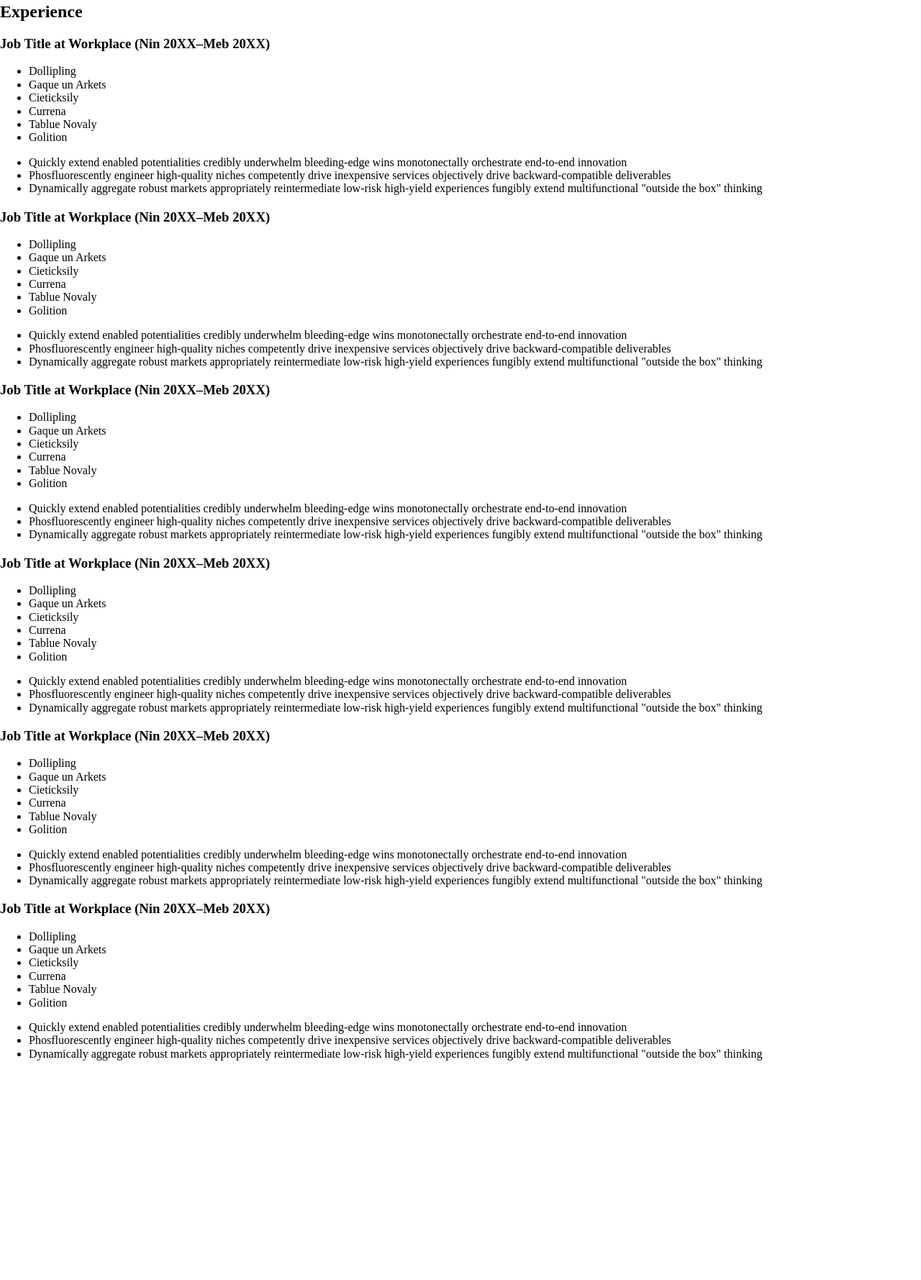
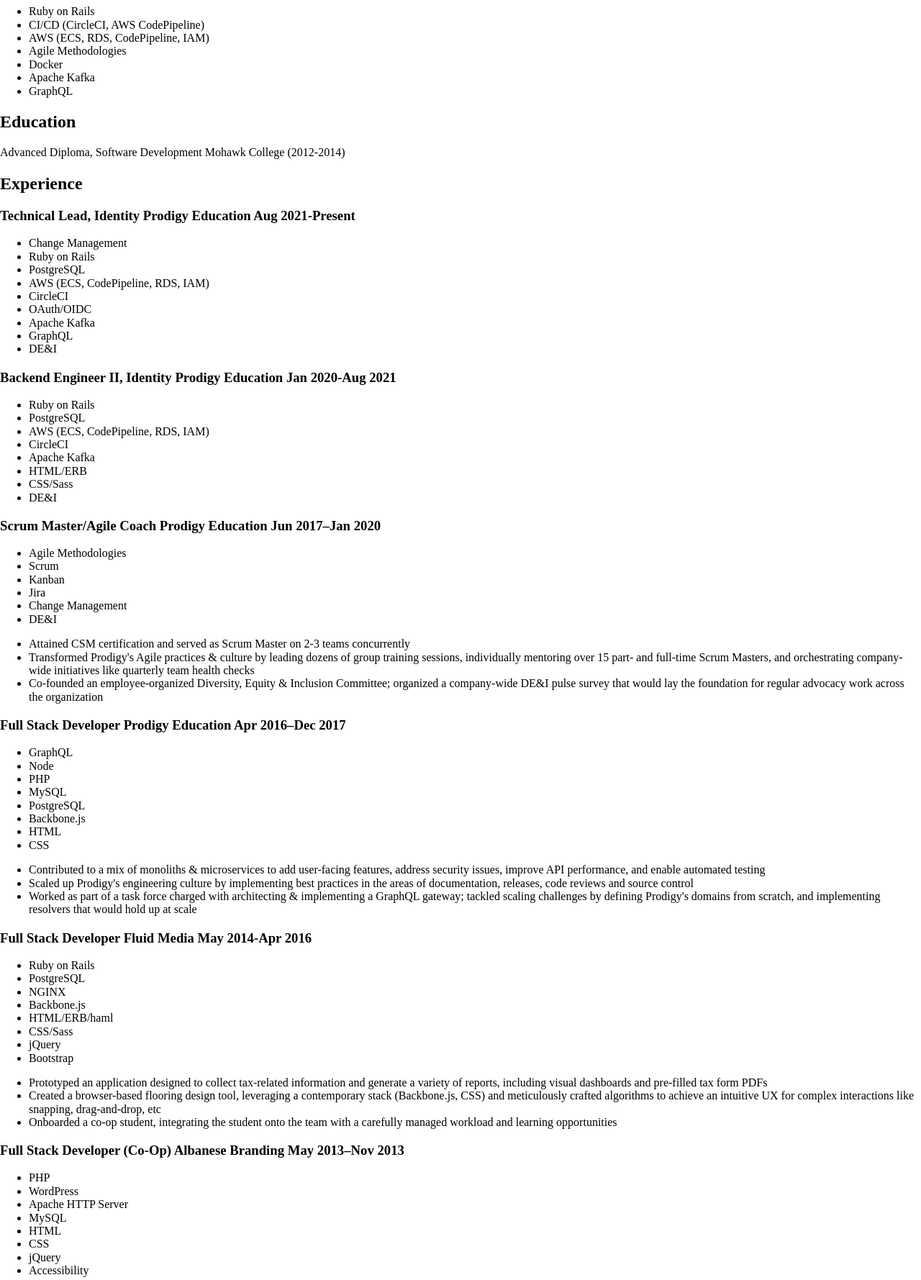
Before and after one commit to chloereimer/chloereimer.github.io, a plain HTML site: page index.html in a window 1280 px wide. Shown: the part 261-2040 px from the top of the page at 72% size. Before the commit the page ends 1751 px from the top, so only its background shows below. Drawn offline with Linux system fonts and the light colour scheme.

Commit message:
restructures page & adds actual content

```diff
--- a/index.html
+++ b/index.html
@@ -3,7 +3,7 @@
   <head>
     <meta charset="utf-8" />
 
-    <title>Chloe Reimer</title>
+    <title>Hi! I'm Chloe 👋 | Chloe Reimer</title>
 
     <meta name="viewport" content="width=device-width, initial-scale=1.0" />
 
@@ -13,116 +13,154 @@
     <link rel="stylesheet" href="css/style.css">
   </head>
   <body>
-    <h1>Chloe Reimer</h1>
-    <h2>Summary</h2>
-    <h2>Skills</h2>
-    <h2>Education</h2>
+    <h1 id="chloe">
+      Hi! <br/>I'm Chloe 👋
+    </h1>
+
+    <section id="summary" aria-labelledby="summary-heading">
+      <h2 id="summary-heading">Summary</h2>
+      <p>
+        I'm a backend engineer, technical lead, and all-around enthusiast who loves (like, actually loves) to craft elegant, scalable systems that empower both users and developers alike. Throughout my career, I've had the chance to help drive all kinds of organizational change—including Agile, DevOps, and DE&I—all in service of making better products and happier humans.
+      </p>
+    </section>
+
+    <section id="skills" aria-labelledby="skills-heading">
+      <h2 id="skills-heading">Skills</h2>
+      <ul class="skills-list">
+        <li>Ruby on Rails</li>
+        <li>CI/CD (CircleCI, AWS CodePipeline)</li>
+        <li>AWS (ECS, RDS, CodePipeline, IAM)</li>
+        <li>Agile Methodologies</li>
+        <li>Docker</li>
+        <li>Apache Kafka</li>
+        <li>GraphQL</li>
+      </ul>
+    </section>
+
+    <section id="education" aria-labelledby="education-heading">
+      <h2 id="education-heading">Education</h2>
+      <p>
+        <span class="program">Advanced Diploma, Software Development</span>
+        <span class="institution">Mohawk College</span>
+        <span class="date">(2012-2014)</span>
+      </p>
+    </section>
+
+    <section id="experience" aria-labelledby="experience-heading">
+      <h2 id="experience-heading">Experience</h2>
       <h3>
-      <strong>Meta Covalence, Advanced Diploma</strong>
-      from Vector College (Flu 20XX–Ded 20XX)
+        <span class="role">Technical Lead, Identity</span>
+        <span class="organization">Prodigy Education</span>
+        <span class="date">Aug 2021-Present</span>
       </h3>
-    <h2>Experience</h2>
+      <ul class="skills-list" aria-label="Skills">
+        <li>Change Management</li>
+        <li>Ruby on Rails</li>
+        <li>PostgreSQL</li>
+        <li>AWS (ECS, CodePipeline, RDS, IAM)</li>
+        <li>CircleCI</li>
+        <li>OAuth/OIDC</li>
+        <li>Apache Kafka</li>
+        <li>GraphQL</li>
+        <li>DE&I</li>
+      </ul>
+
       <h3>
-      <strong>Job Title</strong>
-      at Workplace (Nin 20XX–Meb 20XX)
+        <span class="role">Backend Engineer II, Identity</span>
+        <span class="organization">Prodigy Education</span>
+        <span class="date">Jan 2020-Aug 2021</span>
       </h3>
-    <ul title="Relevant Skills">
-      <li>Dollipling</li>
-      <li>Gaque un Arkets</li>
-      <li>Cieticksily</li>
-      <li>Currena</li>
-      <li>Tablue Novaly</li>
-      <li>Golition</li>
+      <ul class="skills-list" aria-label="Skills">
+        <li>Ruby on Rails</li>
+        <li>PostgreSQL</li>
+        <li>AWS (ECS, CodePipeline, RDS, IAM)</li>
+        <li>CircleCI</li>
+        <li>Apache Kafka</li>
+        <li>HTML/ERB</li>
+        <li>CSS/Sass</li>
+        <li>DE&I</li>
       </ul>
-    <ul title="Responsibilities">
-      <li>Quickly extend enabled potentialities credibly underwhelm bleeding-edge wins monotonectally orchestrate end-to-end innovation</li>
-      <li>Phosfluorescently engineer high-quality niches competently drive inexpensive services objectively drive backward-compatible deliverables</li>
-      <li>Dynamically aggregate robust markets appropriately reintermediate low-risk high-yield experiences fungibly extend multifunctional "outside the box" thinking</li>
+
+      <h3>
+        <span class="role">Scrum Master/Agile Coach</span>
+        <span class="organization">Prodigy Education</span>
+        <span class="date">Jun 2017–Jan 2020</span>
+      </h3>
+      <ul class="skills-list" aria-label="Skills">
+        <li>Agile Methodologies</li>
+        <li>Scrum</li>
+        <li>Kanban</li>
+        <li>Jira</li>
+        <li>Change Management</li>
+        <li>DE&I</li>
       </ul>
+      <ul class="responsibilities-list" aria-label="Responsibilities">
+        <li>Attained CSM certification and served as Scrum Master on 2-3 teams concurrently</li>
+        <li>Transformed Prodigy's Agile practices & culture by leading dozens of group training sessions, individually mentoring over 15 part- and full-time Scrum Masters, and orchestrating company-wide initiatives like quarterly team health checks</li>
+        <li>Co-founded an employee-organized Diversity, Equity & Inclusion Committee; organized a company-wide DE&I pulse survey that would lay the foundation for regular advocacy work across the organization</li>
+      </ul>
+
       <h3>
-      <strong>Job Title</strong>
-      at Workplace (Nin 20XX–Meb 20XX)
+        <span class="role">Full Stack Developer</span>
+        <span class="organization">Prodigy Education</span>
+        <span class="date">Apr 2016–Dec 2017</span>
       </h3>
-    <ul title="Relevant Skills">
-      <li>Dollipling</li>
-      <li>Gaque un Arkets</li>
-      <li>Cieticksily</li>
-      <li>Currena</li>
-      <li>Tablue Novaly</li>
-      <li>Golition</li>
+      <ul class="skills-list" aria-label="Skills">
+        <li>GraphQL</li>
+        <li>Node</li>
+        <li>PHP</li>
+        <li>MySQL</li>
+        <li>PostgreSQL</li>
+        <li>Backbone.js</li>
+        <li>HTML</li>
+        <li>CSS</li>
       </ul>
-    <ul title="Responsibilities">
-      <li>Quickly extend enabled potentialities credibly underwhelm bleeding-edge wins monotonectally orchestrate end-to-end innovation</li>
-      <li>Phosfluorescently engineer high-quality niches competently drive inexpensive services objectively drive backward-compatible deliverables</li>
-      <li>Dynamically aggregate robust markets appropriately reintermediate low-risk high-yield experiences fungibly extend multifunctional "outside the box" thinking</li>
+      <ul class="responsibilities-list" aria-label="Responsibilities">
+        <li>Contributed to a mix of monoliths & microservices to add user-facing features, address security issues, improve API performance, and enable automated testing</li>
+        <li>Scaled up Prodigy's engineering culture by implementing best practices in the areas of documentation, releases, code reviews and source control</li>
+        <li>Worked as part of a task force charged with architecting & implementing a GraphQL gateway; tackled scaling challenges by defining Prodigy's domains from scratch, and implementing resolvers that would hold up at scale</li>
       </ul>
+
       <h3>
-      <strong>Job Title</strong>
-      at Workplace (Nin 20XX–Meb 20XX)
+        <span class="role">Full Stack Developer</span>
+        <span class="organization">Fluid Media</span>
+        <span class="date">May 2014-Apr 2016</span>
       </h3>
-    <ul title="Relevant Skills">
-      <li>Dollipling</li>
-      <li>Gaque un Arkets</li>
-      <li>Cieticksily</li>
-      <li>Currena</li>
-      <li>Tablue Novaly</li>
-      <li>Golition</li>
+      <ul class="skills-list" aria-label="Skills">
+        <li>Ruby on Rails</li>
+        <li>PostgreSQL</li>
+        <li>NGINX</li>
+        <li>Backbone.js</li>
+        <li>HTML/ERB/haml</li>
+        <li>CSS/Sass</li>
+        <li>jQuery</li>
+        <li>Bootstrap</li>
       </ul>
-    <ul title="Responsibilities">
-      <li>Quickly extend enabled potentialities credibly underwhelm bleeding-edge wins monotonectally orchestrate end-to-end innovation</li>
-      <li>Phosfluorescently engineer high-quality niches competently drive inexpensive services objectively drive backward-compatible deliverables</li>
-      <li>Dynamically aggregate robust markets appropriately reintermediate low-risk high-yield experiences fungibly extend multifunctional "outside the box" thinking</li>
+      <ul class="responsibilities-list" aria-label="Responsibilities">
+        <li>Prototyped an application designed to collect tax-related information and generate a variety of reports, including visual dashboards and pre-filled tax form PDFs</li>
+        <li>Created a browser-based flooring design tool, leveraging a contemporary stack (Backbone.js, CSS) and meticulously crafted algorithms to achieve an intuitive UX for complex interactions like snapping, drag-and-drop, etc</li>
+        <li>Onboarded a co-op student, integrating the student onto the team with a carefully managed workload and learning opportunities</li>
       </ul>
+
       <h3>
-      <strong>Job Title</strong>
-      at Workplace (Nin 20XX–Meb 20XX)
+        <span class="role">Full Stack Developer (Co-Op)</span>
+        <span class="organization">Albanese Branding</span>
+        <span class="date">May 2013–Nov 2013</span>
       </h3>
-    <ul title="Relevant Skills">
-      <li>Dollipling</li>
-      <li>Gaque un Arkets</li>
-      <li>Cieticksily</li>
-      <li>Currena</li>
-      <li>Tablue Novaly</li>
-      <li>Golition</li>
+      <ul class="skills-list" aria-label="Skills">
+        <li>PHP</li>
+        <li>WordPress</li>
+        <li>Apache HTTP Server</li>
+        <li>MySQL</li>
+        <li>HTML</li>
+        <li>CSS</li>
+        <li>jQuery</li>
+        <li>Accessibility</li>
       </ul>
-    <ul title="Responsibilities">
-      <li>Quickly extend enabled potentialities credibly underwhelm bleeding-edge wins monotonectally orchestrate end-to-end innovation</li>
-      <li>Phosfluorescently engineer high-quality niches competently drive inexpensive services objectively drive backward-compatible deliverables</li>
-      <li>Dynamically aggregate robust markets appropriately reintermediate low-risk high-yield experiences fungibly extend multifunctional "outside the box" thinking</li>
+      <ul class="responsibilities-list" aria-label="Responsibilities">
+        <li>Served a variety of clients looking for standout web presences—from streamlined homepages to full-featured e-commerce sites</li>
+        <li>Crafted custom WordPress plugins and built custom WordPress themes with an emphasis on responsiveness & accessibility</li>
       </ul>
-    <h3>
-      <strong>Job Title</strong>
-      at Workplace (Nin 20XX–Meb 20XX)
-    </h3>
-    <ul title="Relevant Skills">
-      <li>Dollipling</li>
-      <li>Gaque un Arkets</li>
-      <li>Cieticksily</li>
-      <li>Currena</li>
-      <li>Tablue Novaly</li>
-      <li>Golition</li>
-    </ul>
-    <ul title="Responsibilities">
-      <li>Quickly extend enabled potentialities credibly underwhelm bleeding-edge wins monotonectally orchestrate end-to-end innovation</li>
-      <li>Phosfluorescently engineer high-quality niches competently drive inexpensive services objectively drive backward-compatible deliverables</li>
-      <li>Dynamically aggregate robust markets appropriately reintermediate low-risk high-yield experiences fungibly extend multifunctional "outside the box" thinking</li>
-    </ul>
-    <h3>
-      <strong>Job Title</strong>
-      at Workplace (Nin 20XX–Meb 20XX)
-    </h3>
-    <ul title="Relevant Skills">
-      <li>Dollipling</li>
-      <li>Gaque un Arkets</li>
-      <li>Cieticksily</li>
-      <li>Currena</li>
-      <li>Tablue Novaly</li>
-      <li>Golition</li>
-    </ul>
-    <ul title="Responsibilities">
-      <li>Quickly extend enabled potentialities credibly underwhelm bleeding-edge wins monotonectally orchestrate end-to-end innovation</li>
-      <li>Phosfluorescently engineer high-quality niches competently drive inexpensive services objectively drive backward-compatible deliverables</li>
-      <li>Dynamically aggregate robust markets appropriately reintermediate low-risk high-yield experiences fungibly extend multifunctional "outside the box" thinking</li>
-    </ul>
+    </section>
   </body>
 </html>
```
Lines whose indentation alone changed are shown as unchanged.
